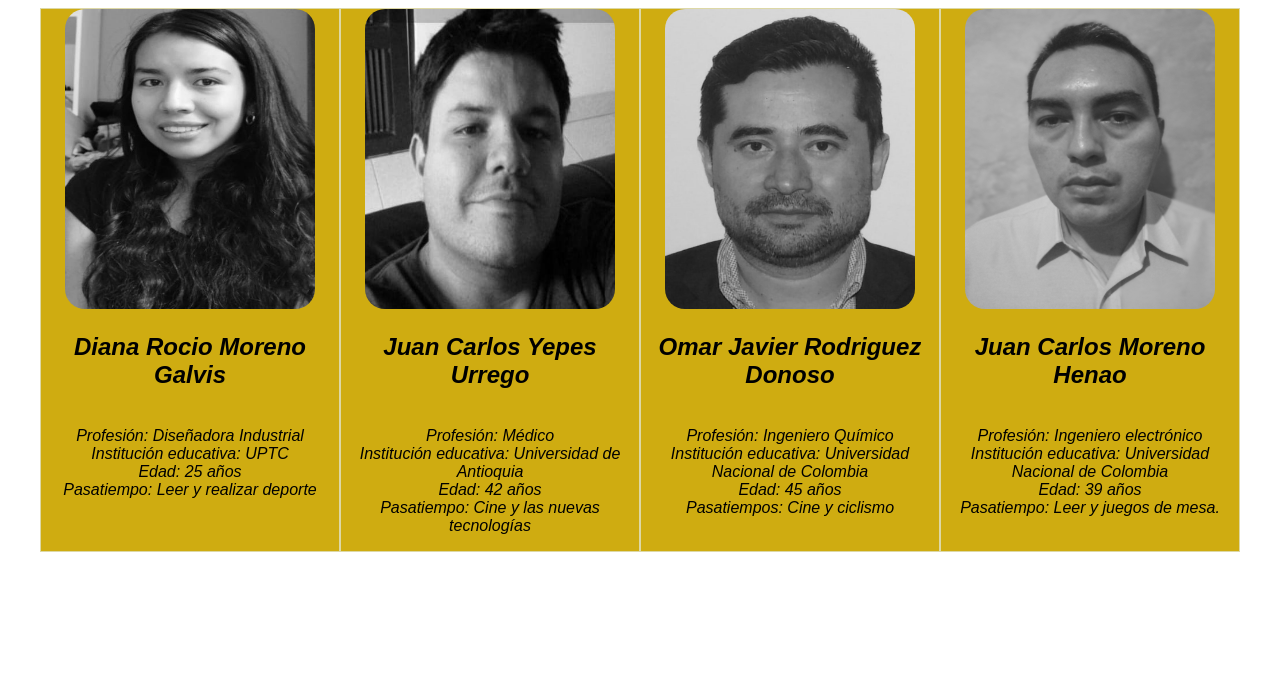
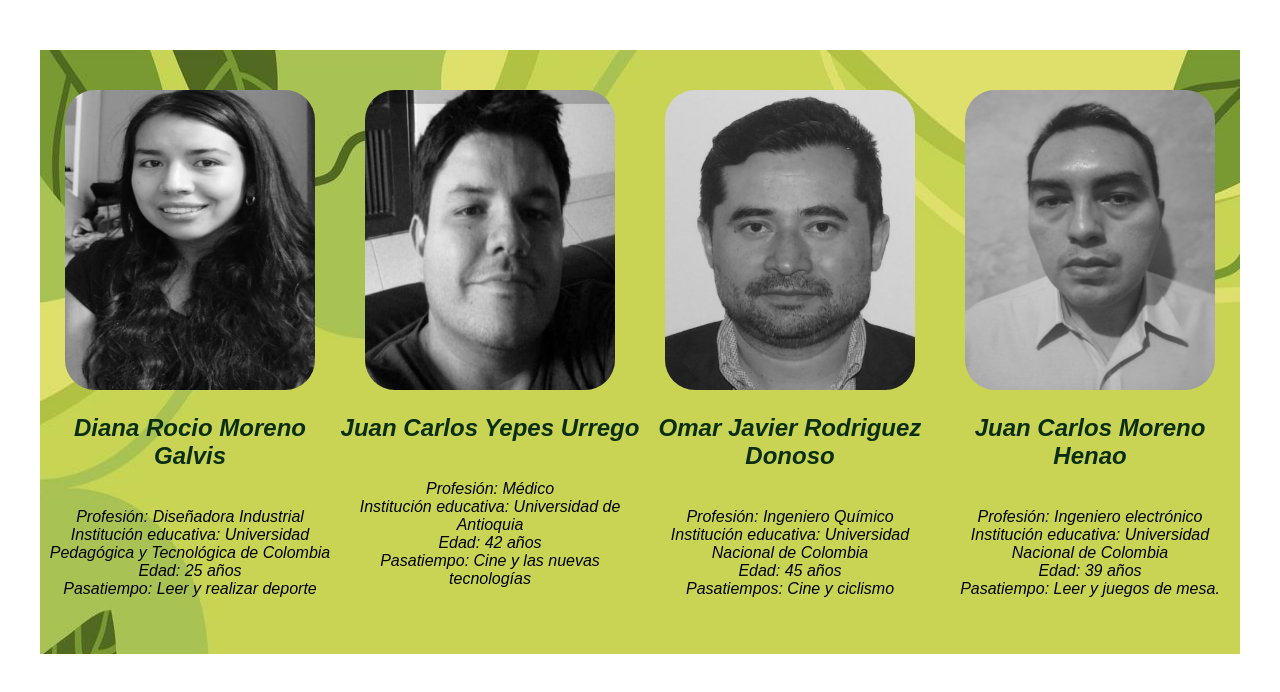
Before and after one commit to Grupo-42-Mision-TIC-2022/Semana-1-42, a plain HTML site: page index.html in a window 1280 px wide. Drawn offline with Linux system fonts and the light colour scheme.

Commit message:
cambio seccion miembros

```diff
--- a/index.html
+++ b/index.html
@@ -12,18 +12,19 @@
 
          <!--miembros-->
          <section id="team" class="miembros">
+
              <div  class="miembros__contenedor">
                  <img class="imagen__miembros" src="./DianaMoreno.jpeg" alt="Diana Rocio Moreno Galvis">
                  <h2>Diana Rocio Moreno Galvis</h2>
-                 <p> <br> Profesión: Diseñadora Industrial
-                    <br>Institución educativa: UPTC
+                 <p><br> Profesión: Diseñadora Industrial
+                    <br>Institución educativa: Universidad Pedagógica y Tecnológica de Colombia
                     <br>Edad: 25 años
                     <br>Pasatiempo: Leer y realizar deporte</p>
              </div>
              <div  class="miembros__contenedor">
                  <img  class="imagen__miembros" src="./JuanYepes.jpg" alt="Juan Carlos Yepes Urrego">
                  <h2>Juan Carlos Yepes Urrego</h2>
-                 <p> <br> Profesión: Médico
+                 <p><br> Profesión: Médico
                     <br>Institución educativa: Universidad de Antioquia
                     <br>Edad: 42 años
                     <br>Pasatiempo: Cine y las nuevas tecnologías</p>
--- a/style.css
+++ b/style.css
@@ -5,27 +5,31 @@ body{
     margin-left: auto;
 }
 
+h2   {color: rgb(10, 46, 19);}
 
 .miembros{
-    background-color: #cfac11;
+    margin-block-start: 50px;
+    background-image:url("fondo.jpg");
     display: flex;
     justify-content: space-evenly;
     text-align: center;
+
 }
 
 .miembros__contenedor{
+    margin-top: 40px;
     font-family: unset;
     font-style: italic;
     flex-basis: 300px;
     margin-right: auto;
     margin-left: auto;
-    border: rgba(228, 239, 240, 0.664) 1px solid;
+    margin-block-end: 40px;
 
 }
 .imagen__miembros{
     width:250px;
     height:300px;
-    border-radius:20px;
+    border-radius:30px;
     border:10px solid #666;
     border-style: unset ;
     filter: grayscale(100%);
@@ -33,4 +37,5 @@ body{
     overflow: hidden;
 
 }
+
 /*;/
```
Also changed, not shown: fondo.jpg (added).
